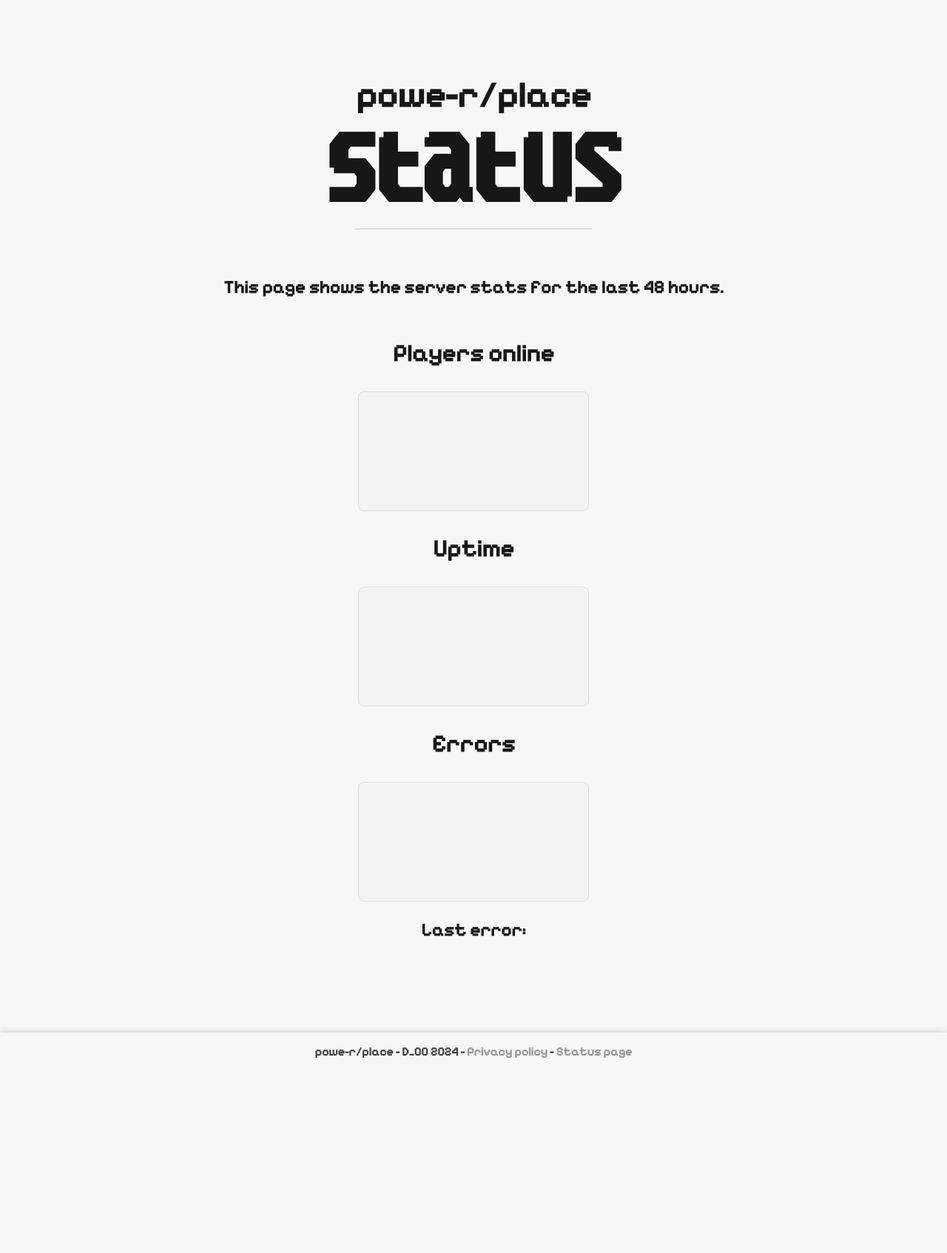
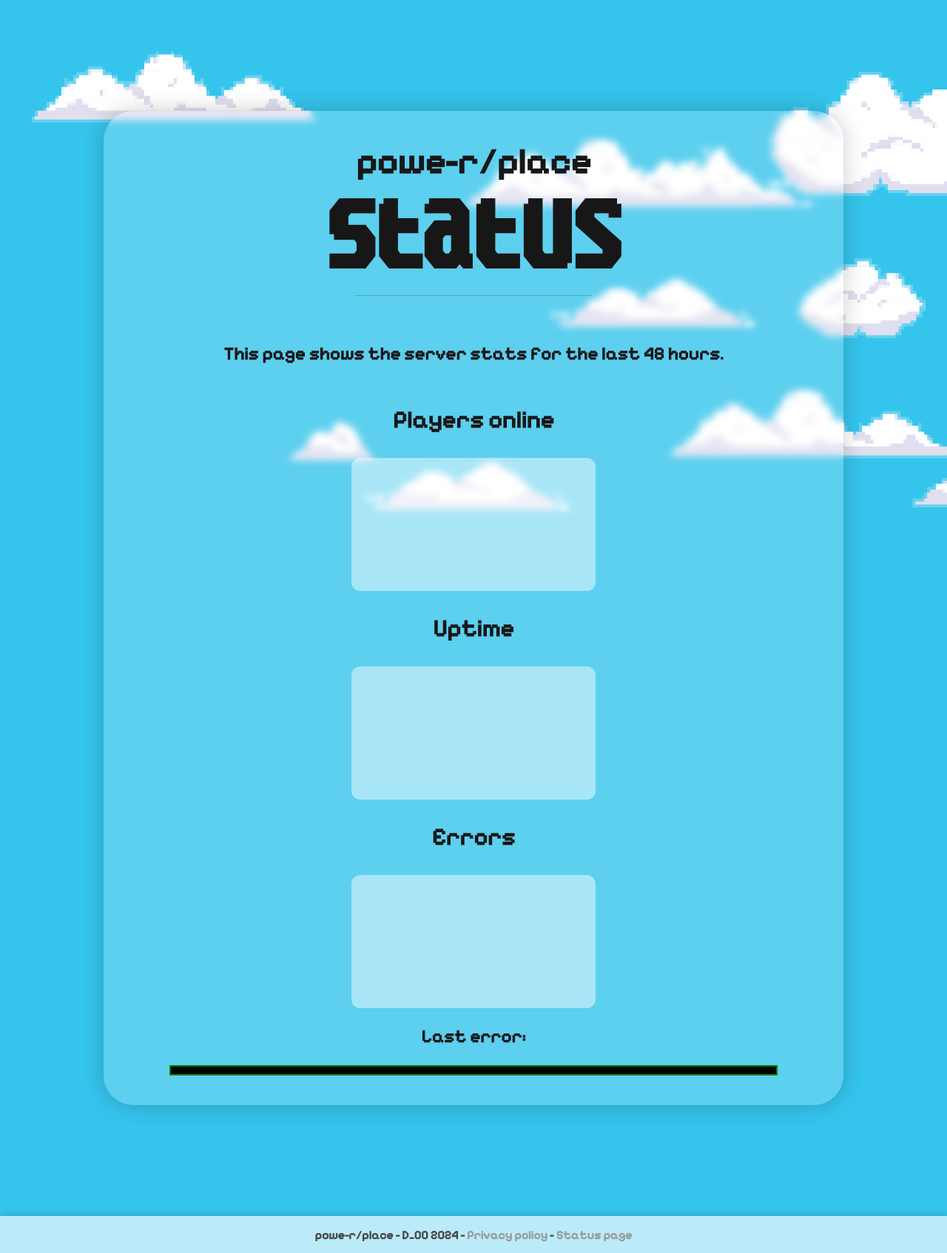
Before and after one commit to d-002/powe-rplace, a PHP site: page /status.html in a window 1280 px wide. Shown: the whole page at 74% size. Before the commit the page ends 1430 px from the top, so only its background shows below. Run offline with PHP 8.4, Linux system fonts and the light colour scheme; a map, chart or similar area stays blank.

Commit message:
Styled status page

```diff
--- a/index.html
+++ b/index.html
@@ -13,6 +13,7 @@
         <script src="/accounts.js"></script>
 
         <script src="/chunks.js"></script>
+        <script src="/clouds.js"></script>
         <script src="/app.js"></script>
         <script src="/client.js"></script>
 
--- /dev/null
+++ b/public/clouds.js
@@ -0,0 +1,74 @@
+class Clouds {
+    static n = 10;
+
+    constructor() {
+        this.images = [];
+        this.pos = [];
+        for (let i = 1; i <= 17; i++) {
+            const image = new Image();
+            image.src = "/img/"+i+".png";
+            this.images.push(image);
+
+            if (i <= Clouds.n)
+                this.pos.push([Math.floor(Math.random()*17), Math.random()*(cW+50)-50, Math.random()*cH, Math.random()*5+5, 0, 0]);
+        }
+
+        this.pos = this.pos.sort((a,b) => a[3]-b[3]);
+        this.ctx = dom.clouds.getContext("2d");
+        this.ready = false;
+        this.last = 0;
+    }
+
+    isReady() {
+        for (let i = 0; i < this.images.length; i++) {
+            if (this.images[i].complete) {
+                if (i >= this.pos.length) continue;
+                const j = this.pos[i][0];
+                this.pos[i][4] = this.images[j].width;
+                this.pos[i][5] = this.images[j].height;
+            }
+            else return false;
+        }
+        return true;
+    }
+
+    update(mainPage) {
+        if (!this.ready) {
+            this.ready = this.isReady();
+            if (!this.ready) return;
+        }
+
+        if (Date.now()-this.last < 500) return;
+        this.last = Date.now();
+
+        if (mainPage) {
+            // don't update when the clouds aren't visible
+            const w = cW/scale/options.zoom;
+            const h = cH/scale/options.zoom;
+
+            if (options.x > w && options.x < W-w && options.y > h && options.y < H-h) return;
+        }
+
+        this.ctx.clearRect(0, 0, cW, cH);
+
+        for (let i = 0; i < this.pos.length; i++) {
+            let [j, x, y, step, width, height] = this.pos[i];
+            x += step;
+
+            let wrap = false;
+            if (x < -width) {
+                x += cW;
+                wrap = true;
+            }
+            else if (x >= cW) {
+                x -= cW+width;
+                wrap = true;
+            }
+
+            if (wrap) y = Math.random()*cH;
+            this.pos[i] = [j, x, y, step, width, height];
+
+            this.ctx.drawImage(this.images[j], x, y, width, height);
+        }
+    }
+}
--- a/public/css/status.css
+++ b/public/css/status.css
@@ -4,6 +4,7 @@
 
 body {
     min-height: 100%;
+    background-color: #35c4ec;
 }
 
 #main {
@@ -11,7 +12,14 @@
     flex-direction: column;
     align-items: center;
 
-    padding: 100px 50px;
+    margin: 150px min(calc((100% - 1000px) / 2), 300px);
+    padding: 40px 0;
+
+    border-radius: 40px;
+    box-shadow: 0 0 30px #0003;
+    backdrop-filter: blur(5px);
+
+    background-color: #fff3;
 }
 
 h1 {
@@ -37,11 +45,39 @@
     font-size: 32px;
 }
 
-canvas {
+#clouds {
+    position: fixed;
+    z-index: -1;
+    top: 0;
+    left: 0;
+
+    width: 100%;
+    height: 100%;
+}
+
+canvas:not(#clouds) {
+    padding: 15px;
+
+    border-radius: 12px;
+
+    background-color: #fff7;
+}
+
+code {
+    display: flex;
+    justify-content: center;
+
+    width: 808px;
     padding: 5px;
 
-    border: 1px solid #ddd;
-    border-radius: 8px;
+    background-color: black;
+    border: 2px solid green;
 
-    background-color: #f3f3f3;
+    font-size: 16px;
+    font-family: courier new, consolas, monospace;
+    color: red;
 }
+
+#footer {
+    background-color: #fffa;
+}
--- a/public/status.js
+++ b/public/status.js
@@ -1,4 +1,10 @@
+let interval;
+let fps = 10;
+let scale = 20;
+
 let dom = {
+    clouds: null,
+
     players: null,
     down: null,
     errors: null,
@@ -7,6 +13,9 @@
 
 let Data = {};
 let handlers = {};
+
+let cW, cH;
+let clouds;
 
 class CanvasHandler {
     constructor(canvas, w, h, data) {
@@ -173,11 +182,11 @@
     }
 }
 
-function setScale(canvas, w, h) {
-    canvas.setAttribute("width", w);
-    canvas.setAttribute("height", h);
-    canvas.width = w;
-    canvas.height = h;
+function resizeCanvas(evt) {
+    cW = window.innerWidth;
+    cH = window.innerHeight;
+    dom.clouds.width = cW;
+    dom.clouds.height = cH;
 }
 
 const hour = 3600000;
@@ -242,6 +251,13 @@
     return data;
 }
 
+function setScale(canvas, w, h) {
+    canvas.setAttribute("width", w);
+    canvas.setAttribute("height", h);
+    canvas.width = w;
+    canvas.height = h;
+}
+
 function init() {
     handlers.players = new Graph(dom.players, parsePlayers());
     handlers.down = new SquareGrid(dom.down, parseDown(), x => x, [[[0, 0], "Running"], [[[0.001, 0], [1, 0]], "Down"], [[[0.001, 1], [1, 1]], "Maintenance"]]);
@@ -266,4 +282,10 @@
             init();
         }
     }, 100);
+
+    resizeCanvas();
+    window.addEventListener("resize", resizeCanvas);
+
+    clouds = new Clouds();
+    interval = window.setInterval(() => clouds.update(false), 1000/fps);
 };
--- a/status.html
+++ b/status.html
@@ -8,10 +8,14 @@
         <link rel="stylesheet" href="/css/status.css">
 
         <script src="https://ajax.googleapis.com/ajax/libs/jquery/3.7.1/jquery.min.js"></script>
+
+        <script src="/clouds.js"></script>
         <script src="/status.js"></script>
     </head>
 
     <body>
+        <canvas id="clouds"></canvas>
+
         <div id="main">
             <h2>powe-r/place</h2>
             <h1>Status</h1>
```
Also changed, not shown: public/app.js (+1 -74 lines).
